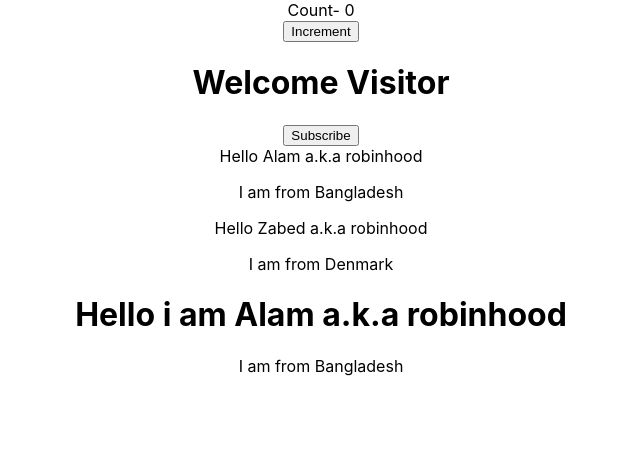
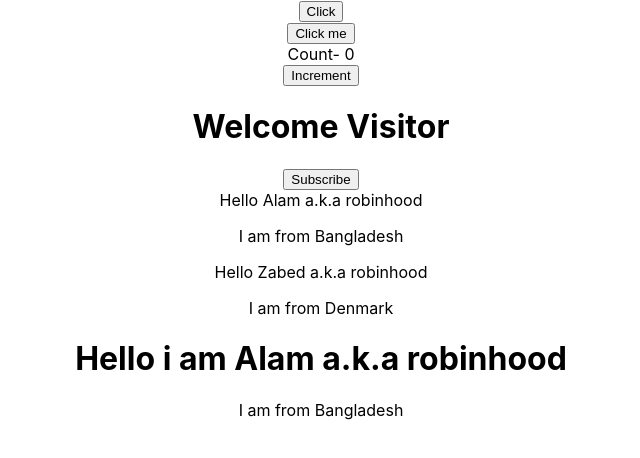
Before and after one commit to zabedalam/React-material, a React (Create React App) app: page / in a window 1280 px wide. Shown: the top 458 px of the page, without its empty margins (319-959 px from the left). Built offline with nearby package versions, Linux system fonts and the light colour scheme.

Commit message:
event handler defined

```diff
--- a/src/App.js
+++ b/src/App.js
@@ -9,9 +9,13 @@
 import Welcome from "../src/components/Welcome"
 import Message from './components/Message';
 import Counter from './components/Counter';
+import FunctionClick from "./components/FunctionClick"
+import ClassClick from './components/ClassClick';
 function App() {
   return (
     <div className="App">
+      <FunctionClick></FunctionClick>
+      <ClassClick></ClassClick>
       <Counter></Counter>
       <Message></Message>
      <Greet name={"Alam"} hero={"robinhood"}><p>I am from Bangladesh</p></Greet>
--- /dev/null
+++ b/src/components/ClassClick.jsx
@@ -0,0 +1,18 @@
+import React, { Component } from 'react'
+
+class ClassClick extends Component {
+    clickHandle(){
+        console.log("Button")
+    }
+  render() {
+    return (
+      <>
+       <div>
+           <button onClick={this.clickHandle}>Click me </button>
+    </div>
+      </>
+    )
+  }
+}
+
+export default ClassClick
--- /dev/null
+++ b/src/components/FunctionClick.jsx
@@ -0,0 +1,14 @@
+import React from 'react';
+
+export default function FunctionClick() {
+    function clickHandler(){
+        console.log("Clicked me")
+    }
+  return (
+    <>
+    <div>
+        <button onClick={clickHandler}>Click</button>
+    </div>
+    </>
+  );
+}
```
